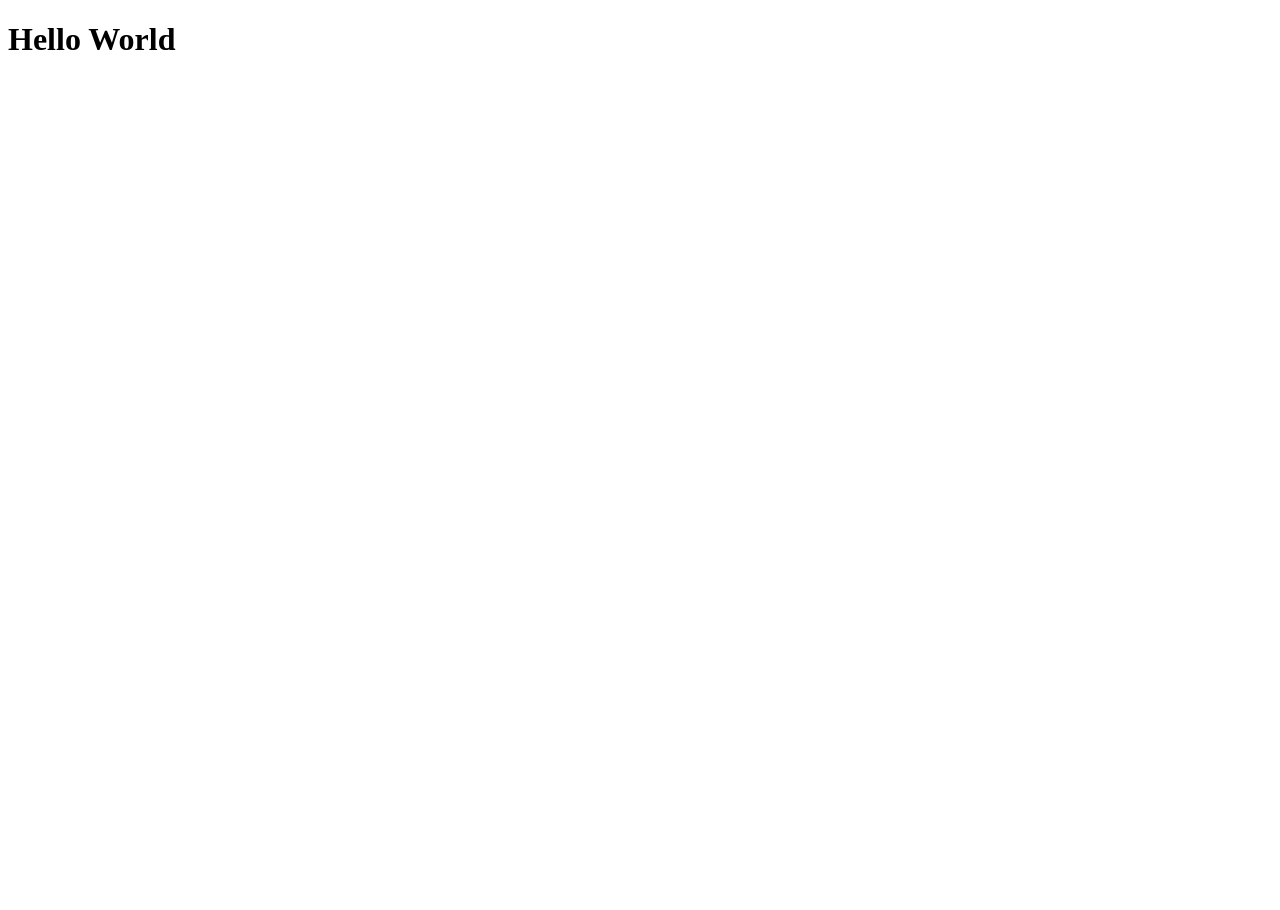
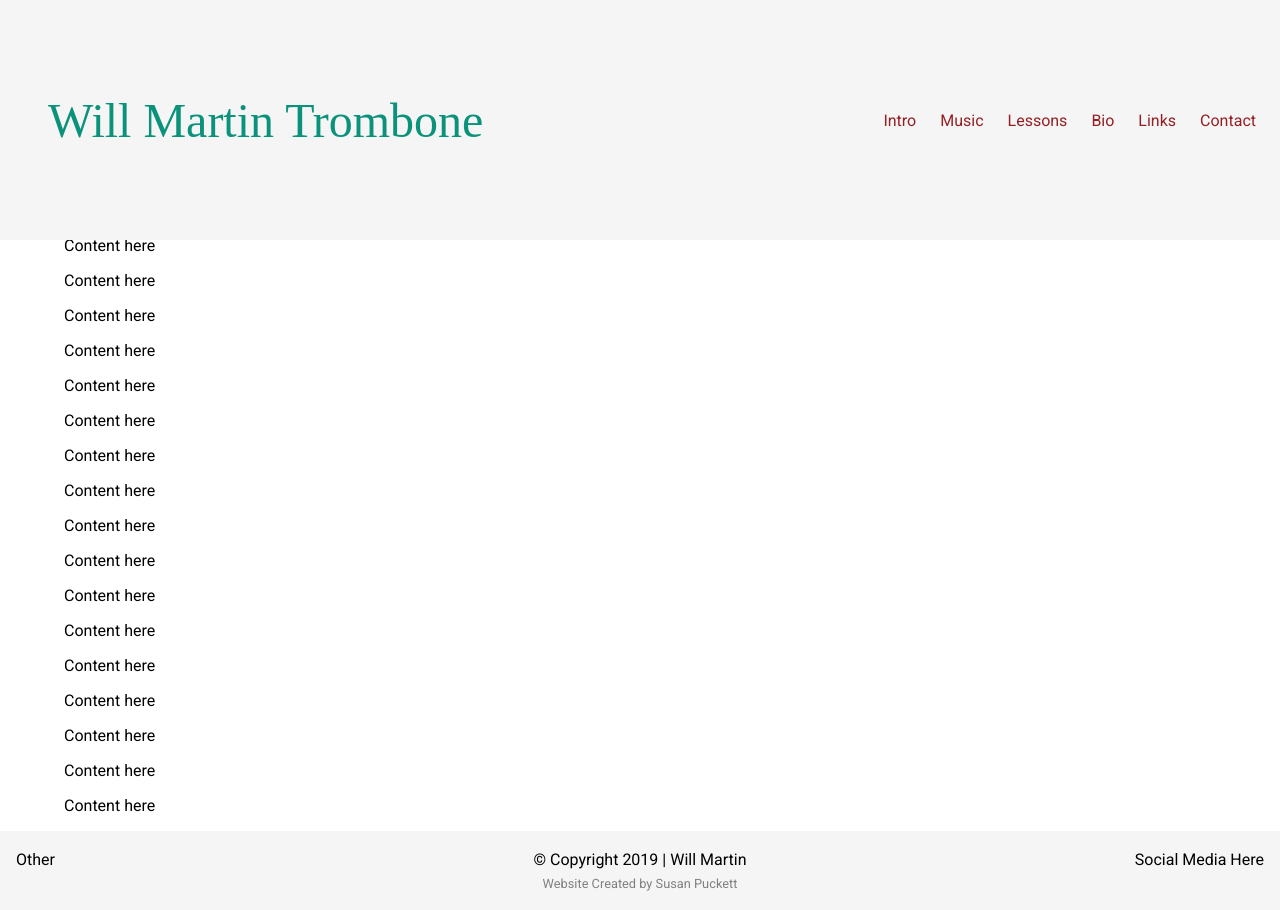
Before and after one commit to sepuckett86/will-trombone, a React app: page / in a window 1280 px wide. Before the commit the page ends 800 px from the top, so only its background shows below. Built offline with nearby package versions, Linux system fonts and the light colour scheme; a web font is replaced by a local one.

Commit message:
add header and footer and make header dynamic, depending on scrolling

```diff
--- /dev/null
+++ b/src/components/App.css
@@ -0,0 +1,11 @@
+@import url('https://fonts.googleapis.com/css?family=Gaegu|Roboto&display=swap');
+
+body {
+  margin: 0px;
+  font-family: 'Roboto', sans-serif;
+}
+
+main {
+  padding-top: 80px;
+  margin: 0 5% 0 5%;
+}
--- a/src/components/App.js
+++ b/src/components/App.js
@@ -1,5 +1,37 @@
 import React from 'react';
+import './App.css';
+import Header from './Header';
+import Footer from './Footer';
 
 export default function App() {
-  return <h1>Hello World</h1>;
+  return (
+    <>
+      <Header />
+      <main>
+        <p>Content here</p>
+        <p>Content here</p>
+        <p>Content here</p>
+        <p>Content here</p>
+        <p>Content here</p>
+        <p>Content here</p>
+        <p>Content here</p>
+        <p>Content here</p>
+        <p>Content here</p>
+        <p>Content here</p>
+        <p>Content here</p>
+        <p>Content here</p>
+        <p>Content here</p>
+        <p>Content here</p>
+        <p>Content here</p>
+        <p>Content here</p>
+        <p>Content here</p>
+        <p>Content here</p>
+        <p>Content here</p>
+        <p>Content here</p>
+        <p>Content here</p>
+
+      </main>
+      <Footer />
+    </>
+  );
 }
--- /dev/null
+++ b/src/components/Footer.css
@@ -0,0 +1,19 @@
+.Footer {
+  text-align: center;
+  background-color: whitesmoke;
+  padding: 1.2em 1em 1.2em 1em;
+  font-family: 'Roboto', sans-serif;
+  .updated {
+    font-size: 0.8em;
+    color: grey;
+    padding-top: 0.5em;
+  }
+  .right {
+    position: absolute;
+    right: 1rem;
+  }
+  .left {
+    position: absolute;
+    left: 1rem;
+  }
+}
--- /dev/null
+++ b/src/components/Footer.js
@@ -0,0 +1,17 @@
+import React from 'react';
+import styles from './Footer.css';
+
+function Footer() {
+  return (
+    <footer className={styles.Footer}>
+      <div className={styles.left}>Other</div>
+      <div className={styles.right}>Social Media Here</div>
+      <div>
+        © Copyright 2019 | Will Martin
+        <div className={styles.updated}>Website Created by Susan Puckett</div>
+      </div>
+    </footer>
+  );
+}
+
+export default Footer;
--- /dev/null
+++ b/src/components/Header.css
@@ -0,0 +1,40 @@
+.Header {
+  position: fixed;
+  width: 100%;
+  background-color: whitesmoke;
+  display: flex;
+  justify-content: space-between;
+  align-items: center;
+  transition: 0.2s;
+
+  ul {
+    list-style: none;
+    padding: 0;
+    margin: 0;
+    display: flex;
+    flex-wrap: wrap;
+    margin-right: 1.5em;
+  }
+
+  li {
+    a {
+      font-family: 'Roboto', sans-serif;
+      display: block;
+      text-decoration: none;
+      color: #952024;
+      padding-left: 1.5em;
+      border-radius: 10px;
+    }
+    a:hover {
+      color: black;
+    }
+  }
+
+  .name {
+    margin-left: 1em;
+    font-family: 'Sedgwick Ave Display', cursive;
+    font-family: 'Gaegu', cursive;
+    color: rgb(10, 146, 123);
+    transition: 0.2s;
+  }
+}
--- /dev/null
+++ b/src/components/Header.js
@@ -0,0 +1,69 @@
+import React, { Component } from 'react';
+import styles from './Header.css';
+
+class Header extends Component {
+  state = {
+    header: 'big'
+  }
+
+  componentDidMount() {
+    window.addEventListener('scroll', this.handleScroll);
+  }
+
+  componentWillUnmount() {
+    window.removeEventListener('scroll', this.handleScroll);
+  }
+
+  handleScroll = () => {
+    let scrollLocation = window.pageYOffset;
+    if(scrollLocation > 100 && this.state.header === 'big') {
+      this.setState({
+        header: 'small'
+      });
+    }
+    if(scrollLocation <= 100 && this.state.header === 'small') {
+      this.setState({
+        header: 'big'
+      });
+    }
+  }
+
+  render() {
+    let headerStyle;
+    let brandStyle;
+
+    if(this.state.header === 'big') {
+      headerStyle = {
+        height: '30vh',
+      };
+      brandStyle = {
+        fontSize: '3em'
+      };
+    }
+
+    if(this.state.header === 'small') {
+      headerStyle = {
+        height: '15vh',
+      };
+      brandStyle = {
+        fontSize: '2em'
+      };
+    }
+
+    return (
+      <header style={headerStyle} className={styles.Header}>
+        <p style={brandStyle} className={styles.name}>Will Martin Trombone</p>
+        <ul>
+          <li><a href="#intro">Intro</a></li>
+          <li><a href="#music">Music</a></li>
+          <li><a href="#lessons">Lessons</a></li>
+          <li><a href="#bio">Bio</a></li>
+          <li><a href="#links">Links</a></li>
+          <li><a href="#contact">Contact</a></li>
+        </ul>
+      </header>
+    );
+  }
+}
+
+export default Header;
--- a/src/index.html
+++ b/src/index.html
@@ -5,7 +5,8 @@
   <meta charset="UTF-8">
   <meta name="viewport" content="width=device-width, initial-scale=1.0">
   <meta http-equiv="X-UA-Compatible" content="ie=edge">
-  <title>will-trombone</title>
+  <link rel="icon" href="https://emojipedia-us.s3.dualstack.us-west-1.amazonaws.com/thumbs/240/mozilla/36/musical-score_1f3bc.png">
+  <title>Will Martin | Trombone</title>
 </head>
 
 <body>
```
Also changed, not shown: 1 other file.
